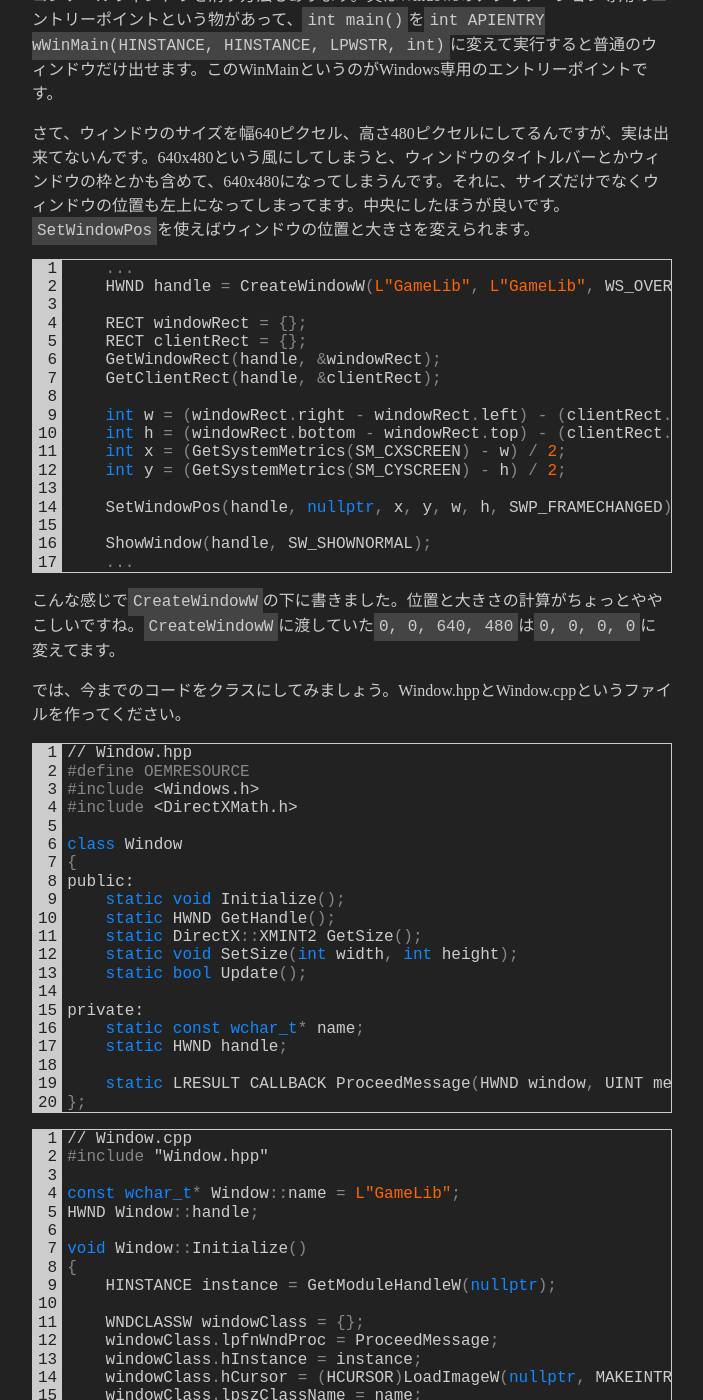
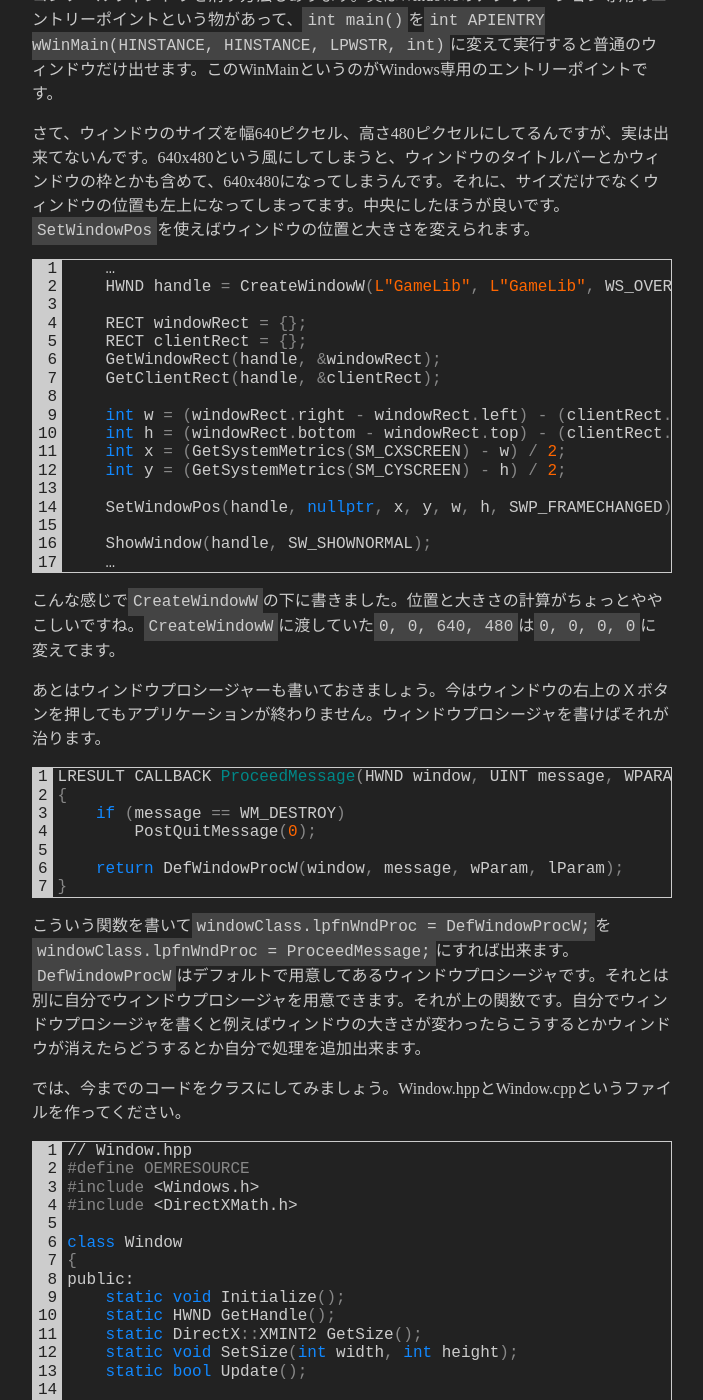
Before and after one commit to itukikikuti/windblow.net, a Jekyll site: the page built from _posts/DirectX11/2018-11-03-Windows APIでウィンドウを出す.md, in a window 1280 px wide and 1400 px high, scrolled down 1827 px. Shown: the whole window, without its empty margins (288-991 px from the left). Built offline with Jekyll 4.4.1, drawn with Linux system fonts in a browser that asks for light colours.

Commit message:
ウィンドウの記事とりあえず完成

````diff
--- a/_posts/DirectX11/2018-11-03-Windows APIでウィンドウを出す.md
+++ b/_posts/DirectX11/2018-11-03-Windows APIでウィンドウを出す.md
@@ -47,7 +47,7 @@ int main()
 そしてメインループという物も書きます。ゲームループと言ったりもします。メインループがないとウィンドウが出たと同時にアプリケーションが終わってウィンドウも消えてしまいます。
 
 ``` cpp
-    ...
+    …
     ShowWindow(handle, SW_SHOWNORMAL);
 
     while (true)
@@ -79,7 +79,7 @@ int main()
 さて、ウィンドウのサイズを幅640ピクセル、高さ480ピクセルにしてるんですが、実は出来てないんです。640x480という風にしてしまうと、ウィンドウのタイトルバーとかウィンドウの枠とかも含めて、640x480になってしまうんです。それに、サイズだけでなくウィンドウの位置も左上になってしまってます。中央にしたほうが良いです。`SetWindowPos`を使えばウィンドウの位置と大きさを変えられます。
 
 ``` cpp
-    ...
+    …
     HWND handle = CreateWindowW(L"GameLib", L"GameLib", WS_OVERLAPPEDWINDOW, 0, 0, 0, 0, nullptr, nullptr, instance, nullptr);
 
     RECT windowRect = {};
@@ -95,10 +95,24 @@ int main()
     SetWindowPos(handle, nullptr, x, y, w, h, SWP_FRAMECHANGED);
 
     ShowWindow(handle, SW_SHOWNORMAL);
-    ...
+    …
 ```
 
 こんな感じで`CreateWindowW`の下に書きました。位置と大きさの計算がちょっとややこしいですね。`CreateWindowW`に渡していた`0, 0, 640, 480`は`0, 0, 0, 0`に変えてます。
+
+あとはウィンドウプロシージャーも書いておきましょう。今はウィンドウの右上のＸボタンを押してもアプリケーションが終わりません。ウィンドウプロシージャを書けばそれが治ります。
+
+``` cpp
+LRESULT CALLBACK ProceedMessage(HWND window, UINT message, WPARAM wParam, LPARAM lParam)
+{
+    if (message == WM_DESTROY)
+        PostQuitMessage(0);
+
+    return DefWindowProcW(window, message, wParam, lParam);
+}
+```
+
+こういう関数を書いて`windowClass.lpfnWndProc = DefWindowProcW;`を`windowClass.lpfnWndProc = ProceedMessage;`にすれば出来ます。`DefWindowProcW`はデフォルトで用意してあるウィンドウプロシージャです。それとは別に自分でウィンドウプロシージャを用意できます。それが上の関数です。自分でウィンドウプロシージャを書くと例えばウィンドウの大きさが変わったらこうするとかウィンドウが消えたらどうするとか自分で処理を追加出来ます。
 
 では、今までのコードをクラスにしてみましょう。Window.hppとWindow.cppというファイルを作ってください。
 
````
